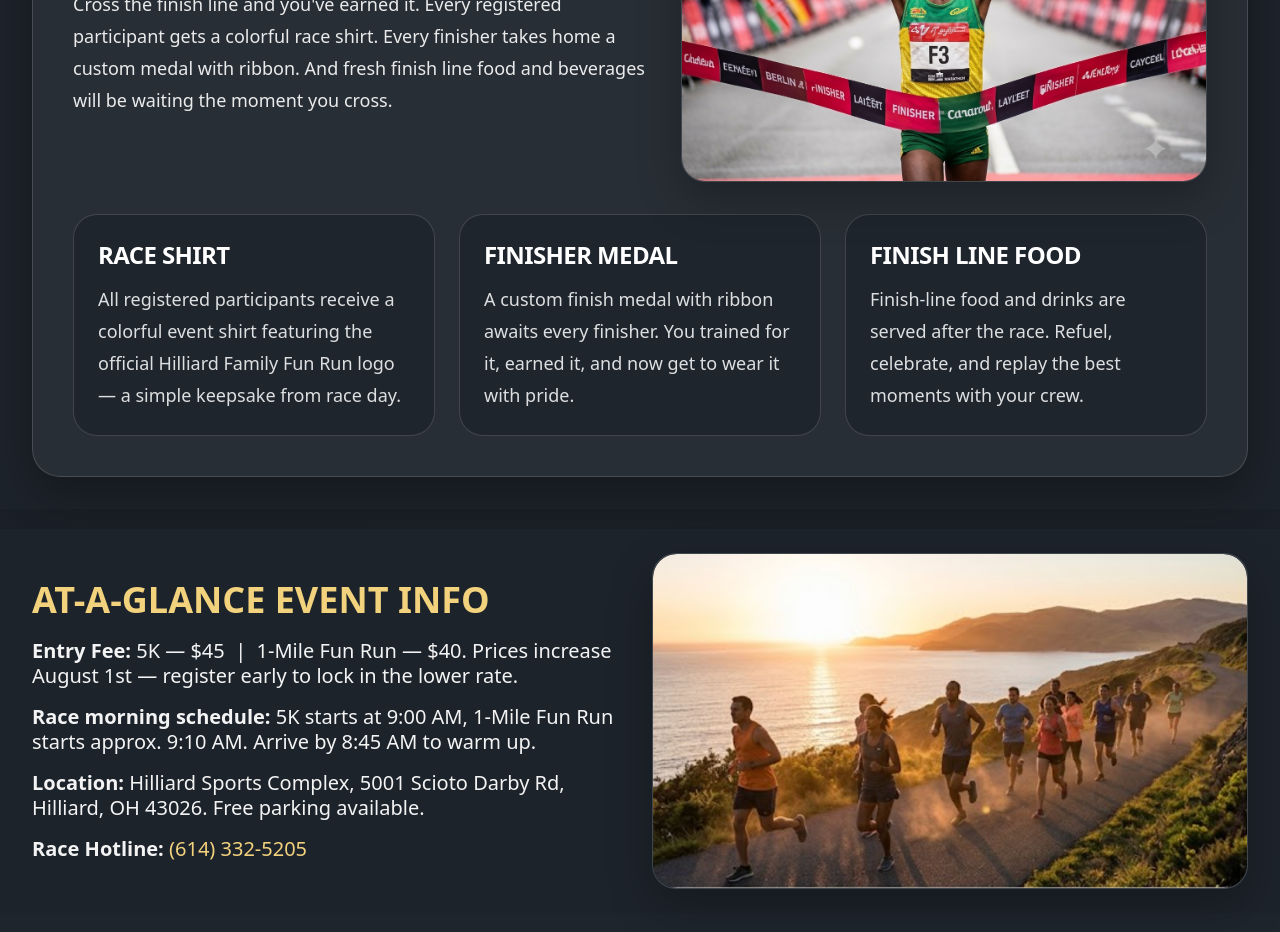
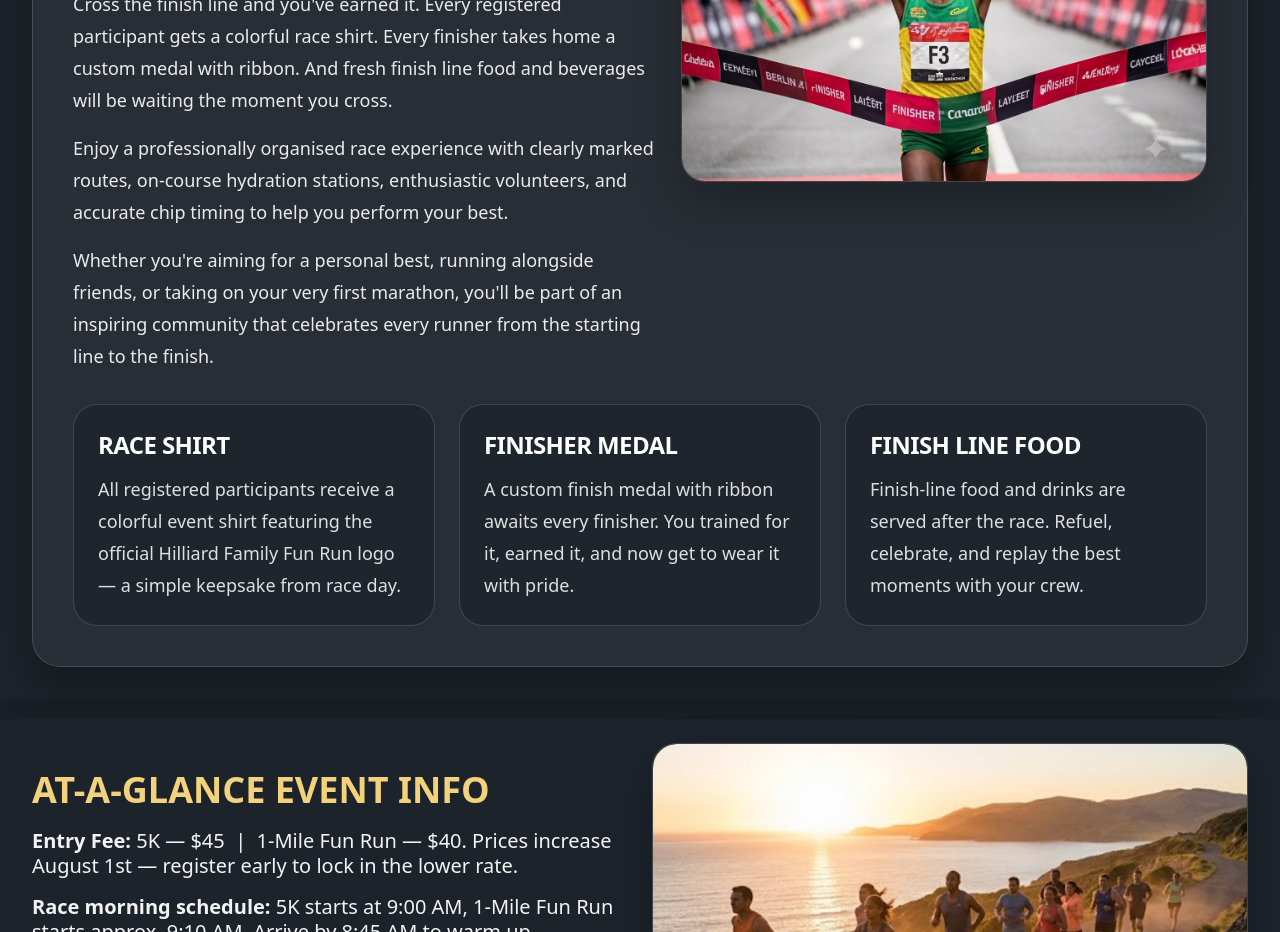
Before and after one commit to Amzad9/hilliard5k, a Next.js app: page / in a window 1280 px wide. Shown: the part 1820-2752 px from the top of the page. Built offline with nearby package versions, Linux system fonts and the light colour scheme; no server answers.

Commit message:
ui chnages and images

```diff
--- a/src/app/page.tsx
+++ b/src/app/page.tsx
@@ -166,6 +166,13 @@ export default function Home() {
                     gets a colorful race shirt. Every finisher takes home a custom medal with ribbon.
                     And fresh finish line food and beverages will be waiting the moment you cross.
                   </p>
+                  <p className="mt-4 max-w-5xl text-base leading-7 text-white/90 sm:text-lg sm:leading-8">
+  Enjoy a professionally organised race experience with clearly marked routes, on-course hydration stations, enthusiastic volunteers, and accurate chip timing to help you perform your best.
+</p>
+
+<p className="mt-4 max-w-5xl text-base leading-7 text-white/90 sm:text-lg sm:leading-8">
+  Whether you're aiming for a personal best, running alongside friends, or taking on your very first marathon, you'll be part of an inspiring community that celebrates every runner from the starting line to the finish.
+</p>
                 </div>
 
                 <div className="relative overflow-hidden rounded-3xl border border-white/15 bg-[#1e252d] shadow-[0_18px_44px_rgba(0,0,0,0.25)]">
```
